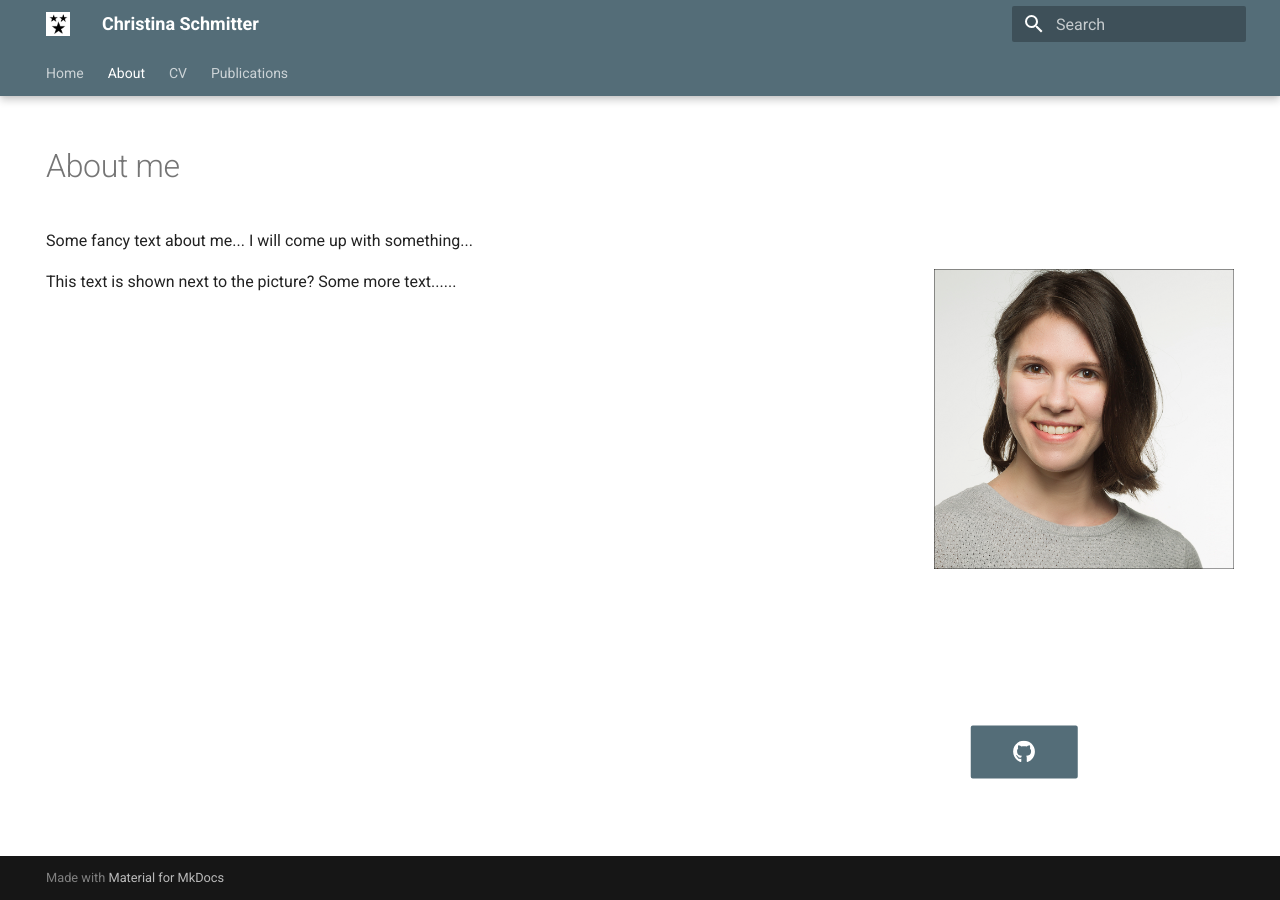
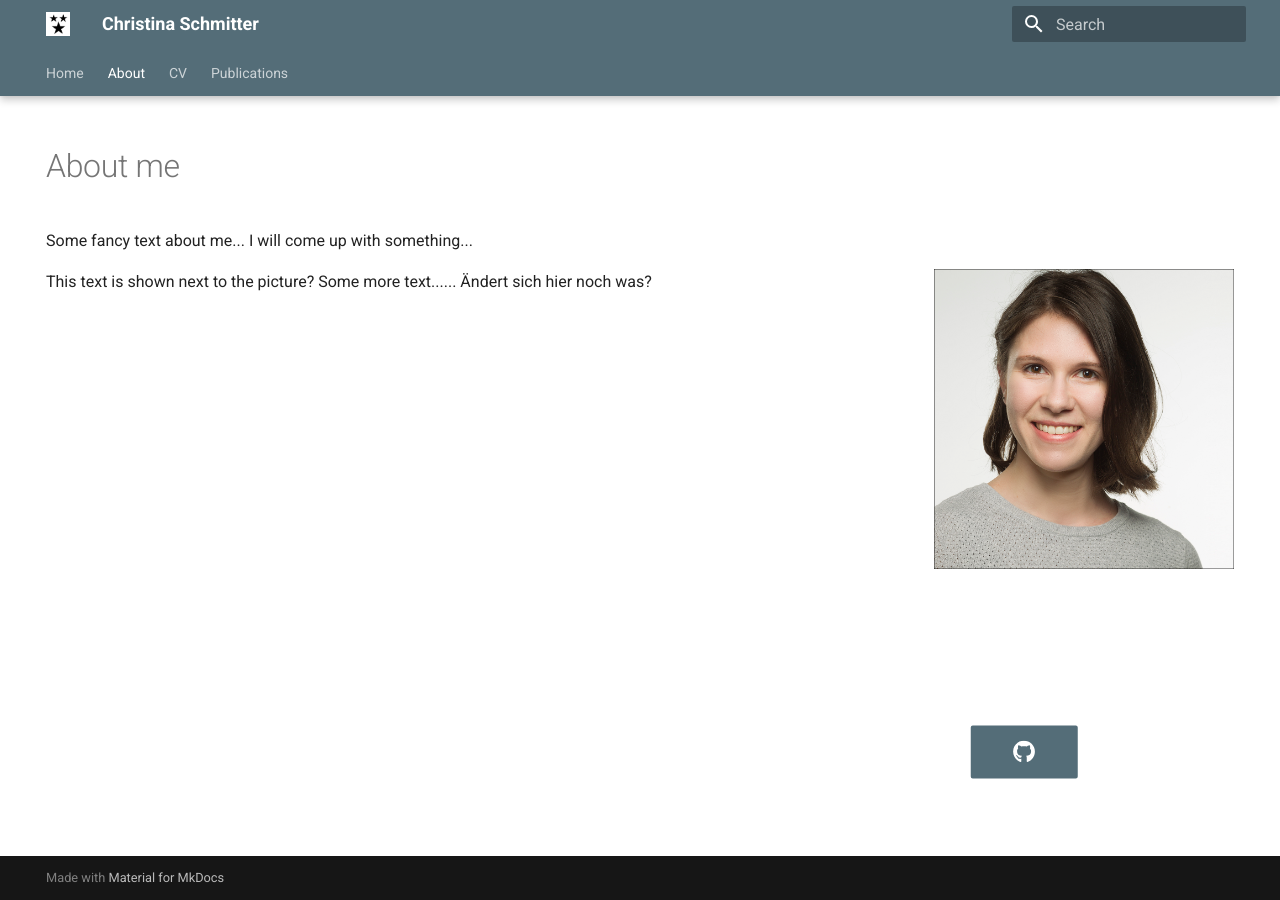
Before and after one commit to ChristinaSchmitter/website, an MkDocs documentation site: the page built from docs/aboutme.md, in a window 1280 px wide. Built offline with MkDocs 1.6.1 and Material for MkDocs 9.7.7, drawn with Linux system fonts in a browser that asks for light colours.

Commit message:
added more text

```diff
--- a/docs/aboutme.md
+++ b/docs/aboutme.md
@@ -15,3 +15,4 @@ Some fancy text about me... I will come up with something...
 
 This text is shown next to the picture?
 Some more text......
+Ändert sich hier noch was?
```
